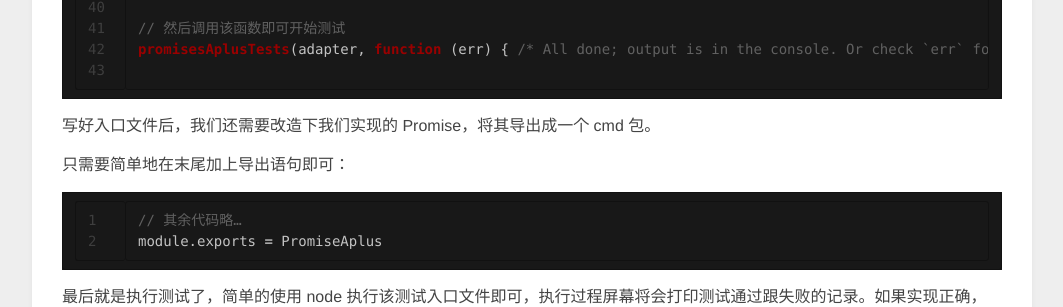
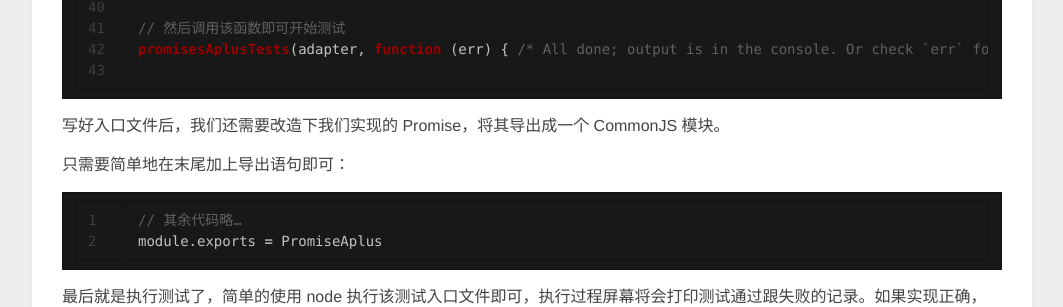
Before and after one commit to dawenci/dawenci.github.io, a Jekyll site: the page built from _posts/2018-02-19-promise-aplus-implementation.md, in a window 1280 px wide and 900 px high, scrolled down 16220 px. Shown: the part 143-450 px from the top of the window, without its empty margins (108-1171 px from the left). Built offline with Jekyll 4.4.1, drawn with Linux system fonts in a browser that asks for light colours; comment, search, counter and statistics services are not loaded; a style sheet for code colours, icons or effects is not loaded.

Commit message:
Update 2018-02-19-promise-aplus-implementation.md

````diff
--- a/_posts/2018-02-19-promise-aplus-implementation.md
+++ b/_posts/2018-02-19-promise-aplus-implementation.md
@@ -837,7 +837,7 @@ promisesAplusTests(adapter, function (err) { /* All done; output is in the conso
 
 ```
 
-写好入口文件后，我们还需要改造下我们实现的 Promise，将其导出成一个 cmd 包。
+写好入口文件后，我们还需要改造下我们实现的 Promise，将其导出成一个 CommonJS 模块。
 
 只需要简单地在末尾加上导出语句即可：
 
````
